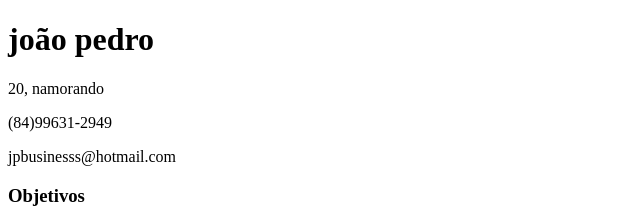
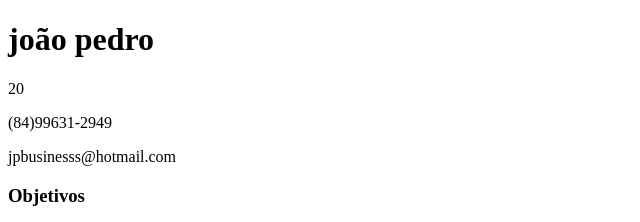
Before and after one commit to Jpsoaresfig/curriculo-jo-o-pedro, a plain HTML site: page index.html in a window 1280 px wide. Shown: the top 222 px of the page, 0-640 px from the left. Drawn offline with Linux system fonts and the light colour scheme.

Commit message:
atualizei o curriculo
mudei meu status de relacionamento pois nao vejo necessidade disso no meu curriculo

```diff
--- a/index.html
+++ b/index.html
@@ -6,7 +6,7 @@
 </head>
 <body>
 <h1>joão pedro</h1>
-<p>20, namorando</p>
+<p>20</p>
 <p>(84)99631-2949</p>
 <p>jpbusinesss@hotmail.com</p>
 <h3>Objetivos</h3>
```
